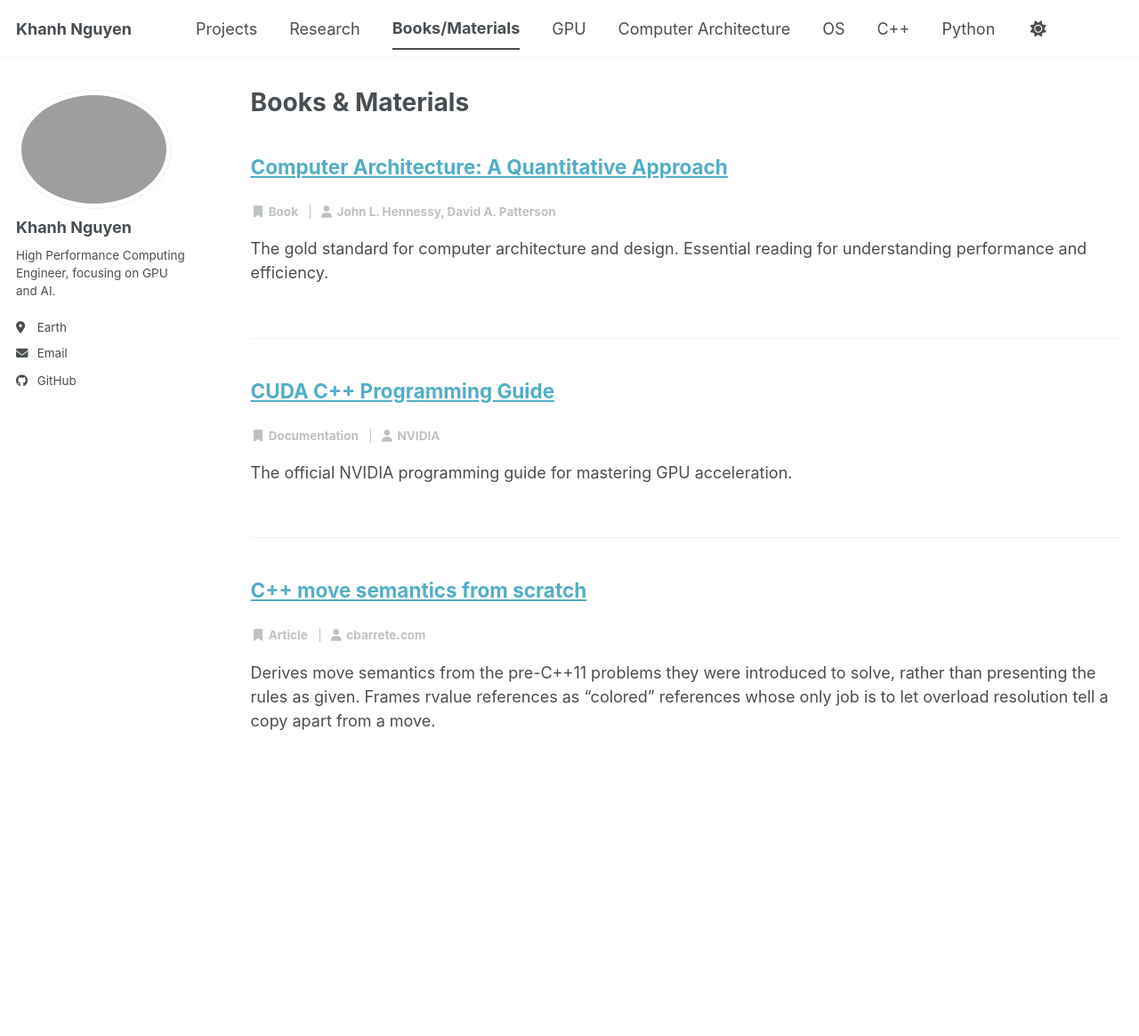
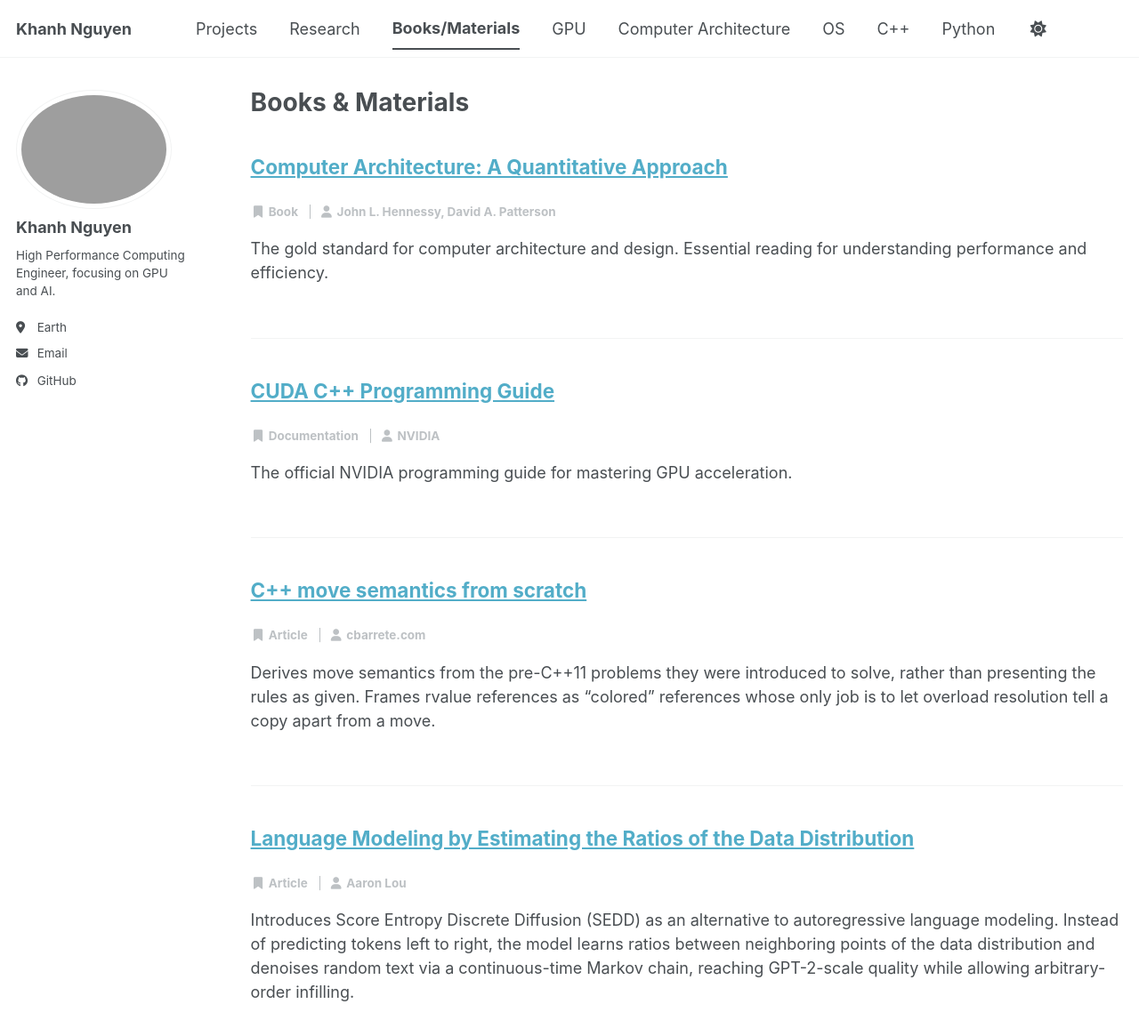
Before and after one commit to khanh14ph/khanh14ph.github.io, a Jekyll site: the page built from _pages/books.html, in a window 1280 px wide and 1261 px high. Shown: the top 1165 px of the window at 89% size. Built offline with Jekyll 4.4.1, drawn with Linux system fonts in a browser that asks for light colours; a script bundle is joined from its source files by our own code; library files that are not in the unit come from our copies.

Commit message:
some update

```diff
--- a/_data/books.yml
+++ b/_data/books.yml
@@ -15,3 +15,9 @@
   type: "Article"
   link: "https://cbarrete.com/move-from-scratch.html"
   description: "Derives move semantics from the pre-C++11 problems they were introduced to solve, rather than presenting the rules as given. Frames rvalue references as \"colored\" references whose only job is to let overload resolution tell a copy apart from a move."
+
+- title: "Language Modeling by Estimating the Ratios of the Data Distribution"
+  author: "Aaron Lou"
+  type: "Article"
+  link: "https://aaronlou.com/blog/2024/discrete-diffusion/"
+  description: "Introduces Score Entropy Discrete Diffusion (SEDD) as an alternative to autoregressive language modeling. Instead of predicting tokens left to right, the model learns ratios between neighboring points of the data distribution and denoises random text via a continuous-time Markov chain, reaching GPT-2-scale quality while allowing arbitrary-order infilling."
```
